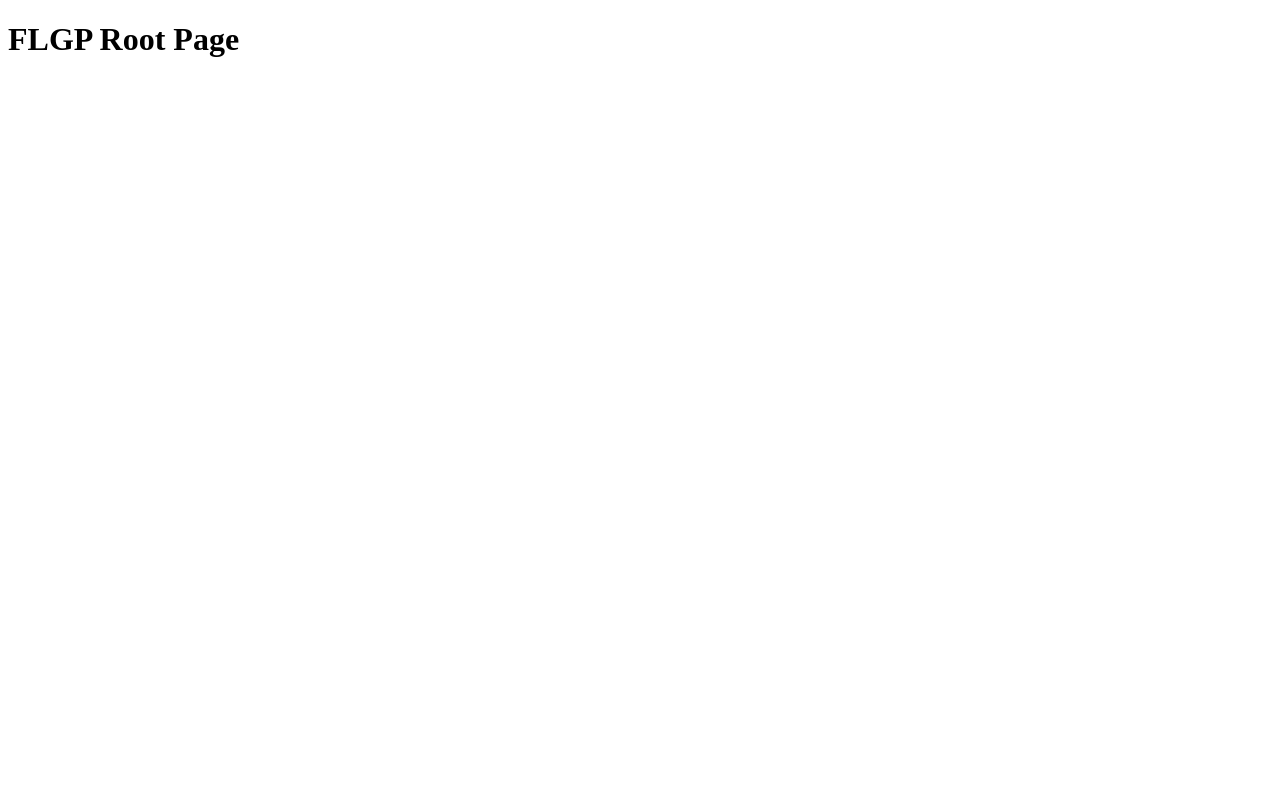
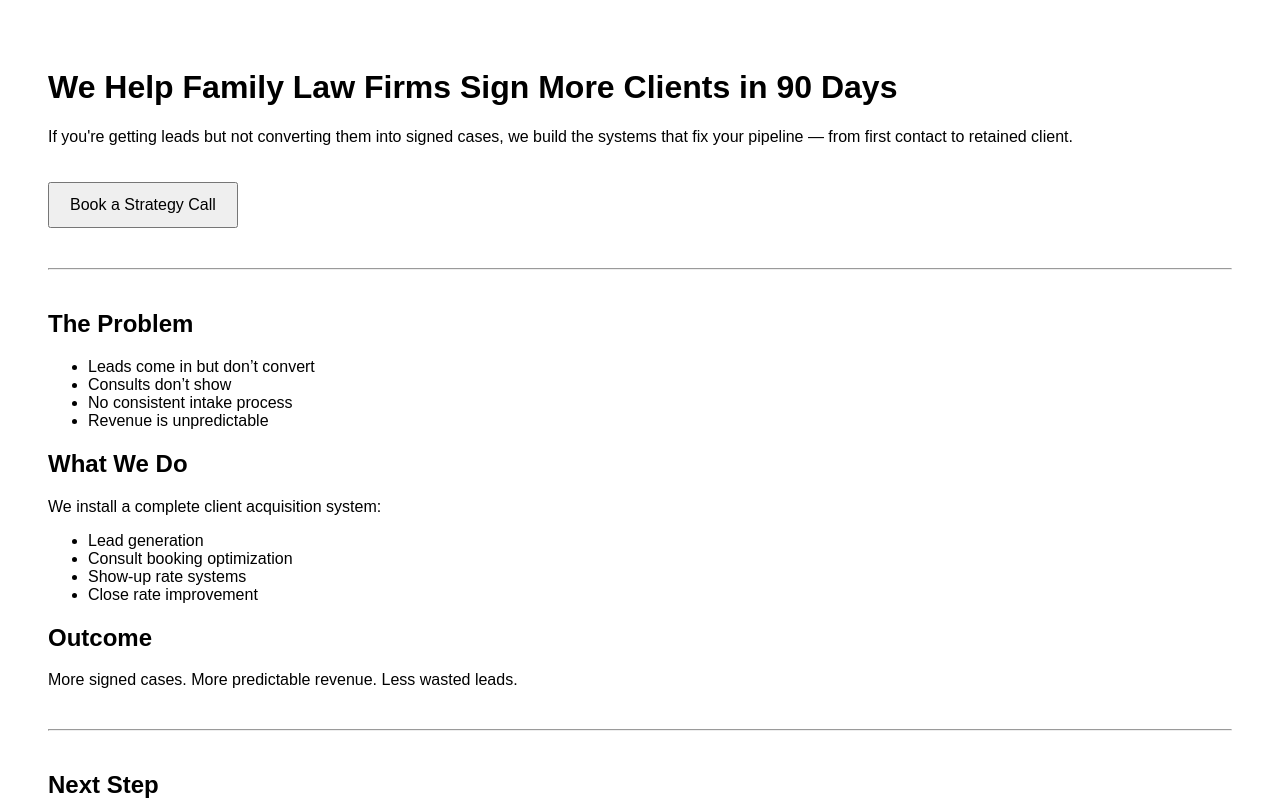
Before and after one commit to texashabsfan/flgp-site, a Next.js app: page / in a window 1280 px wide. Shown: the top 800 px of the page. Built offline with nearby package versions, Linux system fonts and the light colour scheme.

Commit message:
Update page.tsx

```diff
--- a/app/page.tsx
+++ b/app/page.tsx
@@ -1,3 +1,53 @@
 export default function Page() {
-  return <h1>FLGP Root Page</h1>;
+  return (
+    <main style={{ padding: "40px", fontFamily: "Arial, sans-serif" }}>
+
+      <h1>We Help Family Law Firms Sign More Clients in 90 Days</h1>
+
+      <p>
+        If you're getting leads but not converting them into signed cases,
+        we build the systems that fix your pipeline — from first contact to retained client.
+      </p>
+
+      <button style={{ marginTop: "20px", padding: "12px 20px", fontSize: "16px" }}>
+        Book a Strategy Call
+      </button>
+
+      <hr style={{ margin: "40px 0" }} />
+
+      <h2>The Problem</h2>
+      <ul>
+        <li>Leads come in but don’t convert</li>
+        <li>Consults don’t show</li>
+        <li>No consistent intake process</li>
+        <li>Revenue is unpredictable</li>
+      </ul>
+
+      <h2>What We Do</h2>
+      <p>
+        We install a complete client acquisition system:
+      </p>
+      <ul>
+        <li>Lead generation</li>
+        <li>Consult booking optimization</li>
+        <li>Show-up rate systems</li>
+        <li>Close rate improvement</li>
+      </ul>
+
+      <h2>Outcome</h2>
+      <p>
+        More signed cases. More predictable revenue. Less wasted leads.
+      </p>
+
+      <hr style={{ margin: "40px 0" }} />
+
+      <h2>Next Step</h2>
+      <p>Book a call and we’ll walk through your current pipeline and show you where you're losing clients.</p>
+
+      <button style={{ marginTop: "20px", padding: "12px 20px", fontSize: "16px" }}>
+        Book a Strategy Call
+      </button>
+
+    </main>
+  );
 }
```
